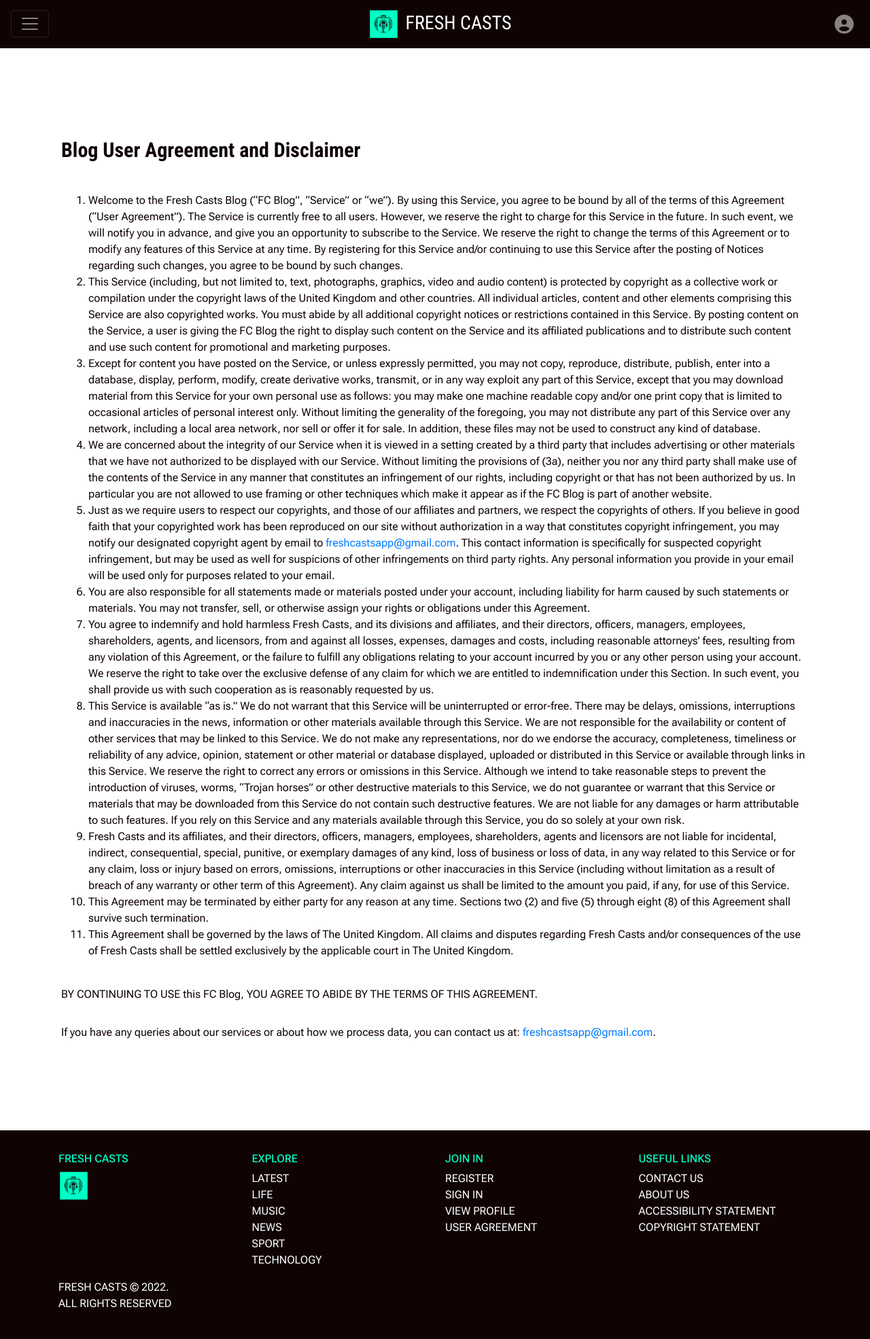
After one commit to RickofManc/fresh-casts, a Django app: page /user_agreement/ in a window 1280 px wide. The commit adds this page. Shown: the whole page at 68% size. Run offline with Django 3.2, Linux system fonts and the light colour scheme; some libraries are stand-ins or nearby versions.

Commit message:
Add html page for 'User Agreement' and update links within Nav Menu and Footer.

```diff
--- a/blog/urls.py
+++ b/blog/urls.py
@@ -14,5 +14,6 @@ urlpatterns = [
     path('about/', views.get_about, name='about'),
     path('accessibility_statement/', views.get_accessibility_statement, name='accessibility_statement'),
     path('copyright_statement/', views.get_copyright_statement, name='copyright_statement'),
+    path('user_agreement/', views.get_user_agreement, name='user_agreement'),
     path('category/', FilterView.as_view(), name='category'),
 ]
--- a/blog/views.py
+++ b/blog/views.py
@@ -101,6 +101,10 @@ def get_copyright_statement(request):
     return render(request, 'copyright_statement.html')
 
 
+def get_user_agreement(request):
+    return render(request, 'user_agreement.html')
+
+
 def category_list(request):
     f = PostFilter(request.GET, queryset=Post.objects.all())
     return render(request, 'templates/category.html', {'filter': f})
--- a/templates/base.html
+++ b/templates/base.html
@@ -95,6 +95,7 @@
                     <ul class="nav-menu-list">
                         <li class="nav-item"><a href="{% url 'contact' %}" class="nav-link">contact us</a></li>
                         <li class="nav-item"><a href="{% url 'about' %}" class="nav-link">about us</a></li>
+                        <li class="nav-item"><a href="{% url 'user_agreement' %}" class="nav-link">user agreement</a></li>
                         <li class="nav-item"><a href="{% url 'accessibility_statement' %}" class="nav-link">accessibility statement</a>
                         </li>
                         <li class="nav-item"><a href="{% url 'copyright_statement' %}" class="nav-link">copyright statement</a></li>
@@ -184,7 +185,7 @@
                         </li>
                         {% endif %}
                         <li class="footer-item"><a href="{% url 'home' %}" class="footer-link">view profile</a></li>
-                        <li class="footer-item"><a href="{% url 'home' %}" class="footer-link">user agreement</a></li>
+                        <li class="footer-item"><a href="{% url 'user_agreement' %}" class="footer-link">user agreement</a></li>
                     </ul>
                 </div>
                 <div class="col-sm-3">
@@ -198,7 +199,7 @@
                 </div>
             </div>
             <div class="row footer-copyright">
-                <p><a href="{% url 'copyright_statement' %}" class="footer-link">Casts © 2022.<br>All rights reserved</a></p>
+                <p><a href="{% url 'copyright_statement' %}" class="footer-link">Fresh Casts © 2022.<br>All rights reserved</a></p>
             </div>
         </div>
     </footer>
--- /dev/null
+++ b/templates/user_agreement.html
@@ -0,0 +1,104 @@
+{% extends "base.html" %}
+
+{% load i18n %}
+
+{% block title %}{% trans 'Blog User Agreement and Disclaimer' %}{% endblock %}
+
+{% block content %}
+
+<!-- Container for homepage blog posts -->
+<div class="container fluid">
+    <div class="row justify-content-center">
+        <div class="col-auto card-body">
+            <h2 class="card-title">{% trans 'Blog User Agreement and Disclaimer' %}</h2>
+            <br>
+            <p class="card-text">
+                <ol>
+                    <li>Welcome to the Fresh Casts Blog (“FC Blog”, “Service” or “we”). By using this Service, you agree
+                        to be bound by all of the terms of this Agreement (“User Agreement”). The Service is currently
+                        free to all users. However, we reserve the right to charge for this Service in the future. In
+                        such event, we will notify you in advance, and give you an opportunity to subscribe to the
+                        Service. We reserve the right to change the terms of this Agreement or to modify any features of
+                        this Service at any time. By registering for this Service and/or continuing to use this Service
+                        after the posting of Notices regarding such changes, you agree to be bound by such changes.
+                    </li>
+                    <li>This Service (including, but not limited to, text, photographs, graphics, video and audio
+                        content) is protected by copyright as a collective work or compilation under the copyright laws
+                        of the United Kingdom and other countries. All individual articles, content and other elements
+                        comprising this Service are also copyrighted works. You must abide by all additional copyright
+                        notices or restrictions contained in this Service. By posting content on the Service, a user is
+                        giving the FC Blog the right to display such content on the Service and its affiliated
+                        publications and to distribute such content and use such content for promotional and marketing
+                        purposes.</li>
+                    <li>Except for content you have posted on the Service, or unless expressly permitted, you may not
+                        copy, reproduce, distribute, publish, enter into a database, display, perform, modify, create
+                        derivative works, transmit, or in any way exploit any part of this Service, except that you may
+                        download material from this Service for your own personal use as follows: you may make one
+                        machine readable copy and/or one print copy that is limited to occasional articles of personal
+                        interest only. Without limiting the generality of the foregoing, you may not distribute any part
+                        of this Service over any network, including a local area network, nor sell or offer it for sale.
+                        In addition, these files may not be used to construct any kind of database.</li>
+                    <li>We are concerned about the integrity of our Service when it is viewed in a setting created by a
+                        third party that includes advertising or other materials that we have not authorized to be
+                        displayed with our Service. Without limiting the provisions of (3a), neither you nor any third
+                        party shall make use of the contents of the Service in any manner that constitutes an
+                        infringement of our rights, including copyright or that has not been authorized by us. In
+                        particular you are not allowed to use framing or other techniques which make it appear as if the
+                        FC Blog is part of another website.</li>
+                    <li>Just as we require users to respect our copyrights, and those of our affiliates and partners, we
+                        respect the copyrights of others. If you believe in good faith that your copyrighted work has
+                        been reproduced on our site without authorization in a way that constitutes copyright
+                        infringement, you may notify our designated copyright agent by email to
+                        <a href="mailto:freshcastsapp@gmail.com">freshcastsapp@gmail.com</a>.
+                        This contact information is specifically for suspected copyright infringement, but may be used
+                        as well for suspicions of other infringements on third party rights. Any personal information
+                        you provide in your email will be used only for purposes related to your email.</li>
+                    <li>You are also responsible for all statements made or
+                        materials posted under your account, including liability for harm caused by such statements or
+                        materials. You may not transfer, sell, or otherwise assign your rights or obligations under this
+                        Agreement.</li>
+                    <li>You agree to indemnify and hold harmless Fresh Casts, and its divisions and affiliates, and their
+                        directors, officers, managers, employees, shareholders, agents, and licensors, from and against
+                        all losses, expenses, damages and costs, including reasonable attorneys' fees, resulting from
+                        any violation of this Agreement, or the failure to fulfill any obligations relating to your
+                        account incurred by you or any other person using your account. We reserve the right to take
+                        over the exclusive defense of any claim for which we are entitled to indemnification under this
+                        Section. In such event, you shall provide us with such cooperation as is reasonably requested by
+                        us.</li>
+                    <li>This Service is available “as is.” We do not warrant that this Service will be uninterrupted or
+                        error-free. There may be delays, omissions, interruptions and inaccuracies in the news,
+                        information or other materials available through this Service. We are not responsible for the
+                        availability or content of other services that may be linked to this Service. We do not make any representations,
+                        nor do we endorse the accuracy, completeness, timeliness or reliability of any advice, opinion,
+                        statement or other material or database displayed, uploaded or distributed in this Service or
+                        available through links in this Service. We reserve the right to correct any errors or omissions
+                        in this Service. Although we intend to take reasonable steps to prevent the introduction of
+                        viruses, worms, “Trojan horses” or other destructive materials to this Service, we do not
+                        guarantee or warrant that this Service or materials that may be downloaded from this Service do
+                        not contain such destructive features. We are not liable for any damages or harm attributable to
+                        such features. If you rely on this Service and any materials available through this Service, you
+                        do so solely at your own risk.</li>
+                    <li>Fresh Casts and its affiliates, and their directors, officers, managers, employees,
+                        shareholders, agents and licensors are not liable for incidental, indirect, consequential,
+                        special, punitive, or exemplary damages of any kind, loss of
+                        business or loss of data, in any way related to this Service or for any claim, loss or injury
+                        based on errors, omissions, interruptions or other inaccuracies in this Service (including
+                        without limitation as a result of breach of any warranty or other term of this Agreement). Any
+                        claim against us shall be limited to the amount you paid, if any, for use of this Service.</li>
+                    <li>This Agreement may be terminated by either party for any reason at any time. Sections two (2)
+                        and five (5) through eight (8) of this Agreement shall survive such termination.</li>
+                    <li>This Agreement shall be governed by the laws of The United Kingdom. All claims and disputes
+                        regarding Fresh Casts and/or consequences of the use of Fresh Casts shall be settled exclusively by the
+                        applicable court in The United Kingdom.</li>
+                </ol>
+                <br>
+                <p class="card-text">BY CONTINUING TO USE this FC Blog, YOU AGREE TO ABIDE BY THE TERMS OF THIS
+                    AGREEMENT.</p>
+                <br>
+                <p class="card-text">If you have any queries about our services or about how we process data, you can
+                    contact us at:<a href="mailto:freshcastsapp@gmail.com"> freshcastsapp@gmail.com</a>.</p>
+        </div>
+    </div>
+</div>
+
+{% endblock content %}
```
